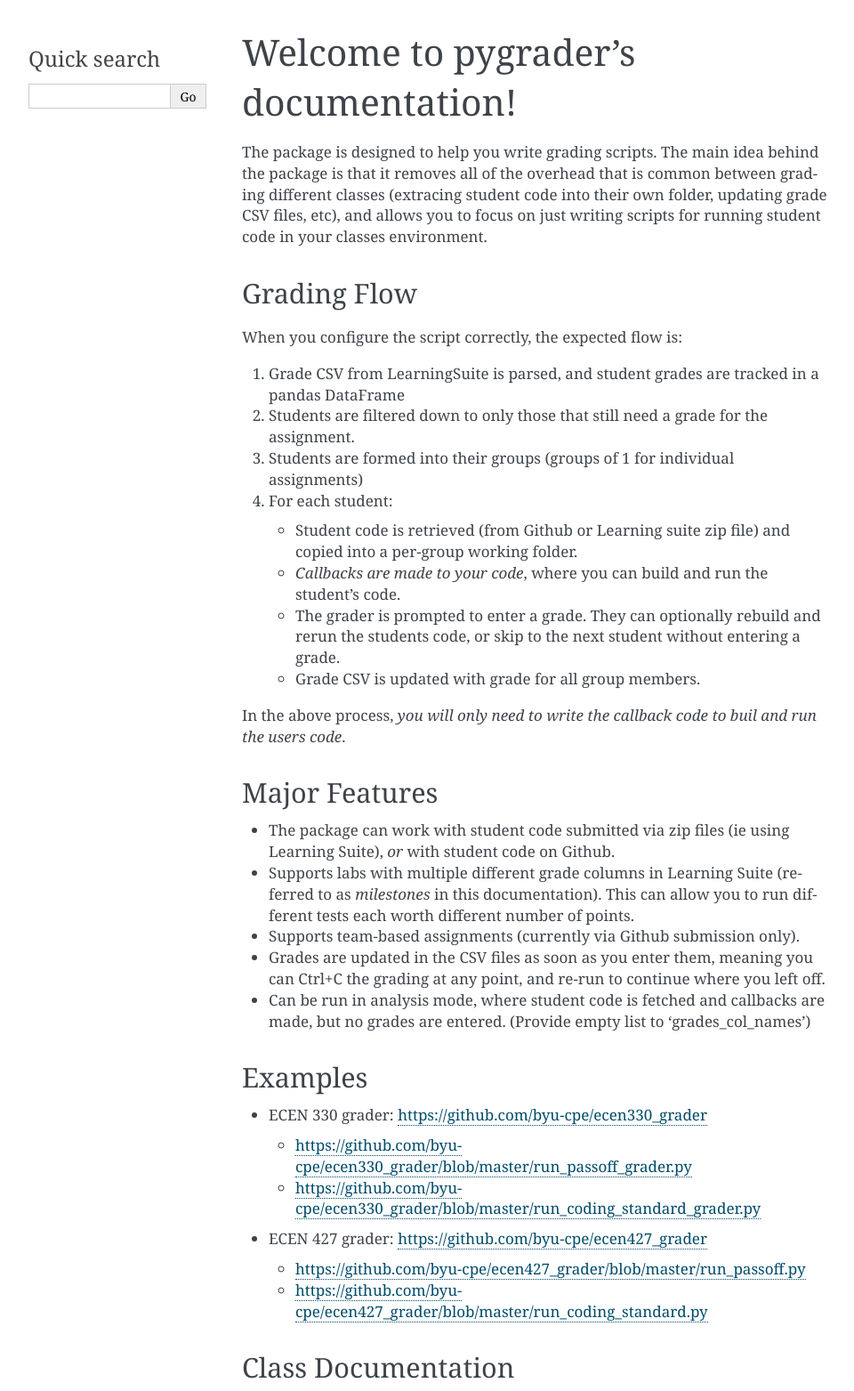
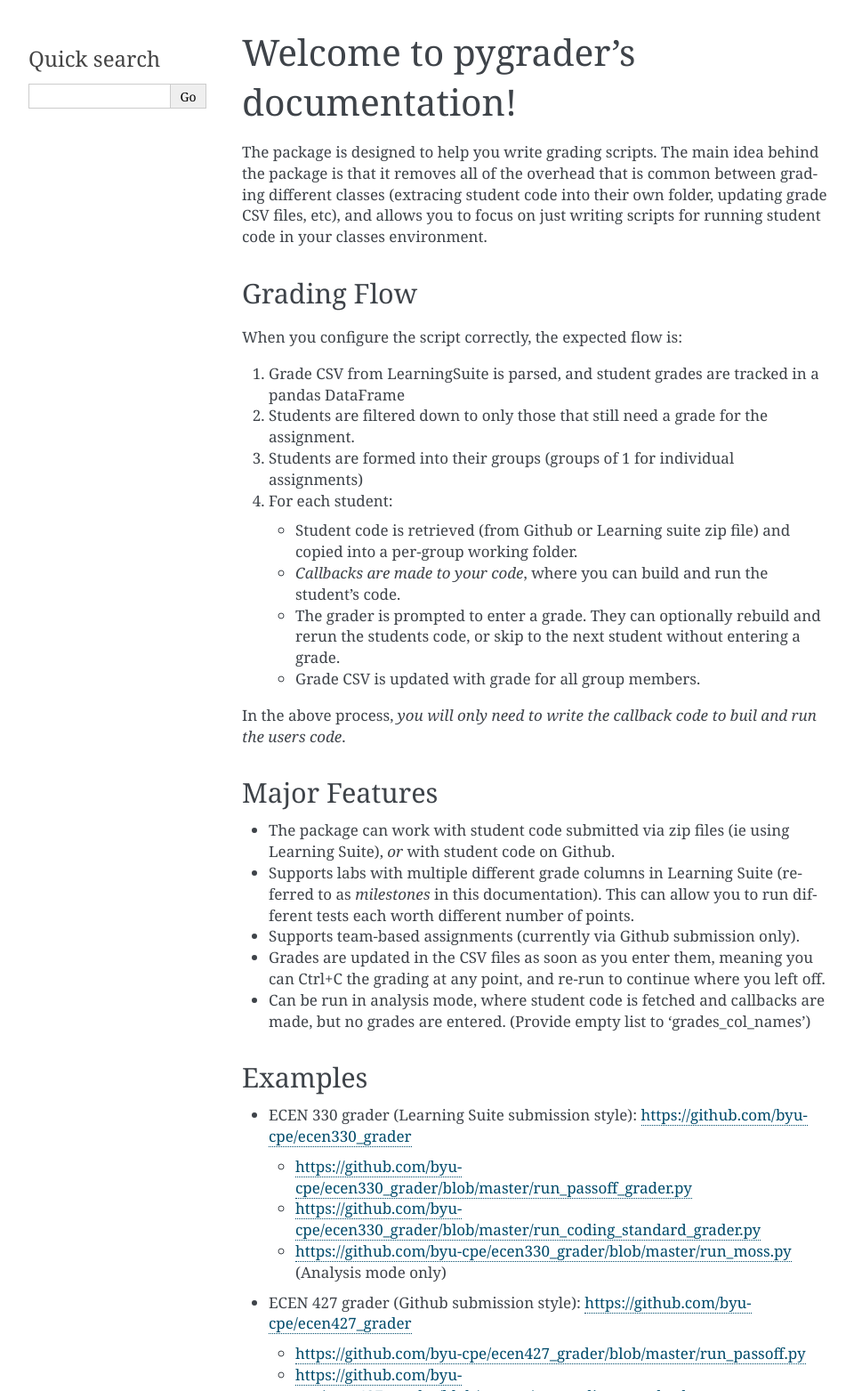
Before and after one commit to byu-cpe/ygrader, a Sphinx documentation site: the page built from doc/index.rst, in a window 1280 px wide, cut to the strip 0-1563 px from the top of the page. Shown: the whole strip at 89% size, without its empty margins (148-1108 px from the left). Built offline with Sphinx 7.4.7, drawn with Linux system fonts in a browser that asks for light colours.

Commit message:
Add example to documentation

```diff
--- a/doc/index.rst
+++ b/doc/index.rst
@@ -32,12 +32,13 @@ Major Features
 
 Examples
 ########
-* ECEN 330 grader: https://github.com/byu-cpe/ecen330_grader
+* ECEN 330 grader (Learning Suite submission style): https://github.com/byu-cpe/ecen330_grader
 
   * https://github.com/byu-cpe/ecen330_grader/blob/master/run_passoff_grader.py
   * https://github.com/byu-cpe/ecen330_grader/blob/master/run_coding_standard_grader.py
+  * https://github.com/byu-cpe/ecen330_grader/blob/master/run_moss.py (Analysis mode only)
 
-* ECEN 427 grader: https://github.com/byu-cpe/ecen427_grader
+* ECEN 427 grader (Github submission style): https://github.com/byu-cpe/ecen427_grader
 
   * https://github.com/byu-cpe/ecen427_grader/blob/master/run_passoff.py
   * https://github.com/byu-cpe/ecen427_grader/blob/master/run_coding_standard.py
```
Also changed, not shown: readme.md (+5 -2 lines).
